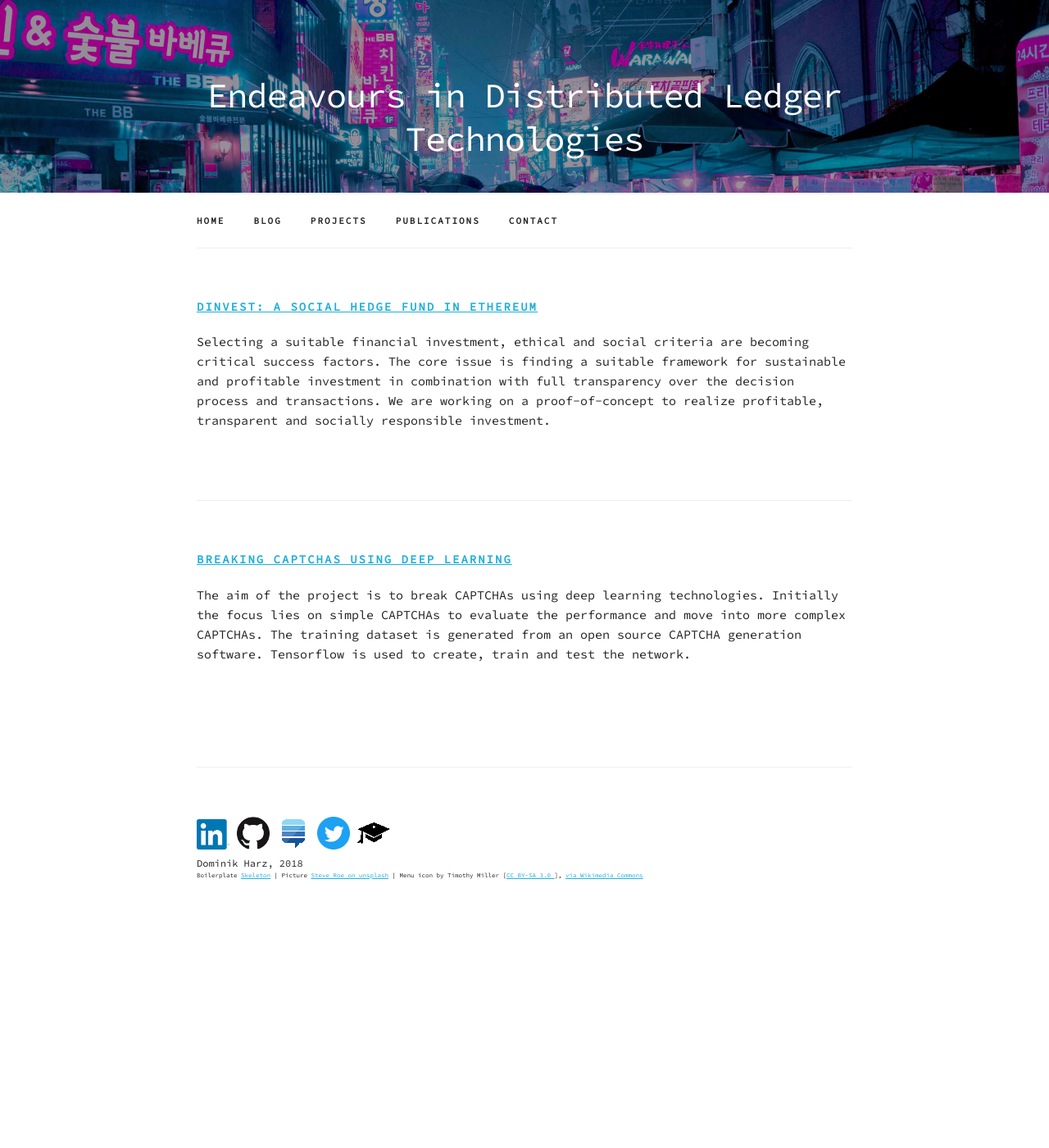
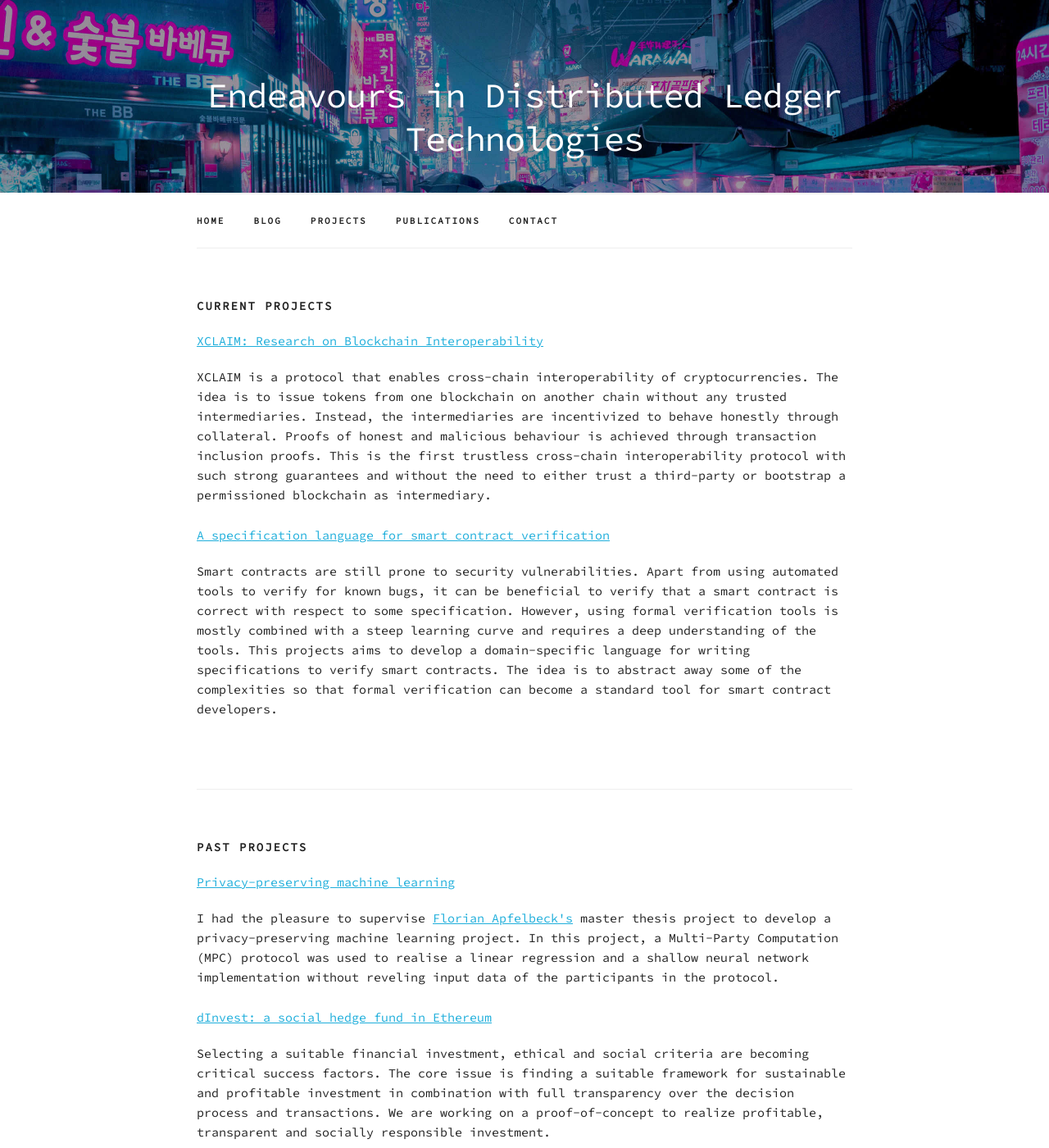
Before and after one commit to nud3l/nud3l.github.io, a Jekyll site: the page built from projects.md, in a window 1280 px wide and 1400 px high. Shown: the whole window at 82% size. Built offline with Jekyll 4.4.1, drawn with Linux system fonts in a browser that asks for light colours; nearby versions of some CDN libraries.

Commit message:
Add current projects

```diff
--- a/projects.md
+++ b/projects.md
@@ -4,16 +4,40 @@ title: Projects
 ---
 
 <div class="docs-section">
-    <h6 class="docs-header">
+    <h5 class="docs-header">
+        Current Projects
+    </h5>
+    <h6>
+        <a href="https://crossclaim.github.io/" target="_blank">XCLAIM: Research on Blockchain Interoperability</a>
+    </h6>
+    <p>
+        XCLAIM is a protocol that enables cross-chain interoperability of cryptocurrencies. The idea is to issue tokens from one blockchain on another chain without any trusted intermediaries. Instead, the intermediaries are incentivized to behave honestly through collateral. Proofs of honest and malicious behaviour is achieved through transaction inclusion proofs. This is the first trustless cross-chain interoperability protocol with such strong guarantees and without the need to either trust a third-party or bootstrap a permissioned blockchain as intermediary.
+    </p>
+    <h6>
+        <a href="https://github.com/nud3l/smart-contract-specification" target="_blank">A specification language for smart contract verification</a>
+    </h6>
+    <p>
+        Smart contracts are still prone to security vulnerabilities. Apart from using automated tools to verify for known bugs, it can be beneficial to verify that a smart contract is correct with respect to some specification. However, using formal verification tools is mostly combined with a steep learning curve and requires a deep understanding of the tools. This projects aims to develop a domain-specific language for writing specifications to verify smart contracts. The idea is to abstract away some of the complexities so that formal verification can become a standard tool for smart contract developers.
+    </p>
+</div>
+
+<div class="docs-section">
+    <h5 class="docs-header">
+        Past Projects
+    </h5>
+    <h6>
+        <a href="https://medium.com/@apfelbeck.florian/secure-multiparty-computation-enabling-privacy-preserving-machine-learning-ffef396b8ca2" target="_blank">Privacy-preserving machine learning</a>
+    </h6>
+    <p>
+        I had the pleasure to supervise <a href="https://www.linkedin.com/in/florian-apfelbeck-00139674" target="_blank">Florian Apfelbeck's</a> master thesis project to develop a privacy-preserving machine learning project. In this project, a Multi-Party Computation (MPC) protocol was used to realise a linear regression and a shallow neural network implementation without reveling input data of the participants in the protocol.
+    </p>
+    <h6>
         <a href="{{ site.url }}/blockchain/2017/01/10/dinvest.html">dInvest: a social hedge fund in Ethereum</a>
     </h6>
     <p>
         Selecting a suitable financial investment, ethical and social criteria are becoming critical success factors. The core issue is finding a suitable framework for sustainable and profitable investment in combination with full transparency over the decision process and transactions. We are working on a proof-of-concept to realize profitable, transparent and socially responsible investment.
     </p>
-</div>
-
-<div class="docs-section">
-    <h6 class="docs-header">
+    <h6>
         <a href="{{ site.url }}/ai/2017/01/12/breakingcaptcha.html">Breaking CAPTCHAs using deep learning</a>
     </h6>
     <p>
```
